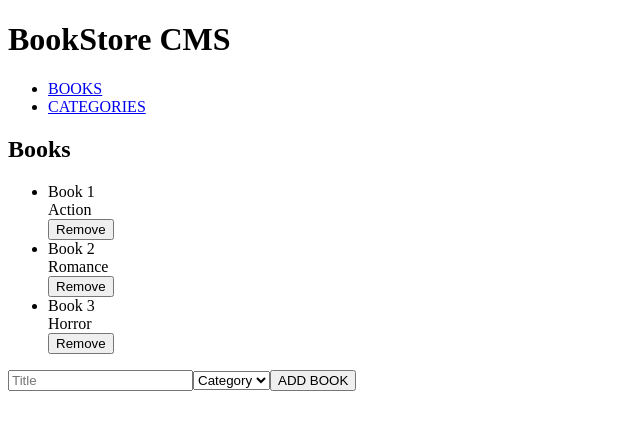
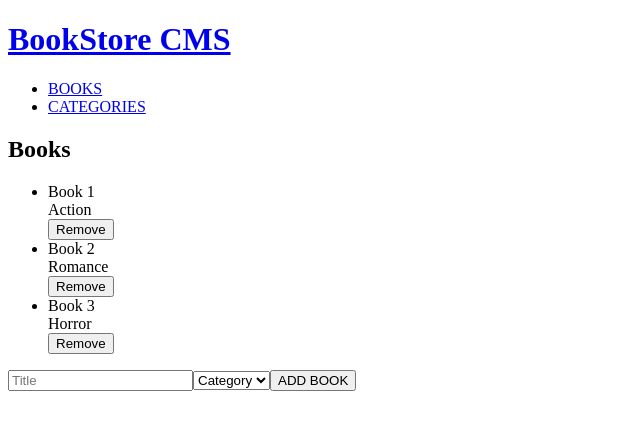
Before and after one commit to peter-akhigbe/book-store, a React (Create React App) app: page / in a window 1280 px wide. Shown: the top 430 px of the page, without its empty margins (0-640 px from the left). Built offline with nearby package versions, Linux system fonts and the light colour scheme.

Commit message:
Create Books component

```diff
--- a/package.json
+++ b/package.json
@@ -6,6 +6,7 @@
     "@testing-library/jest-dom": "^5.16.5",
     "@testing-library/react": "^13.4.0",
     "@testing-library/user-event": "^13.5.0",
+    "prop-types": "^15.8.1",
     "react": "^18.2.0",
     "react-dom": "^18.2.0",
     "react-router-dom": "^6.11.1",
--- a/src/App.js
+++ b/src/App.js
@@ -1,10 +1,12 @@
 import { BrowserRouter, Route, Routes } from 'react-router-dom';
 import Categories from './Pages/Categories';
 import Home from './Pages/Home';
+import Nav from './components/Nav';
 
 function App() {
   return (
     <BrowserRouter>
+      <Nav />
       <Routes>
         <Route path="/" element={<Home />} />
         <Route path="/categories" element={<Categories />} />
--- a/src/Pages/Home.jsx
+++ b/src/Pages/Home.jsx
@@ -1,12 +1,10 @@
-import Nav from '../components/Nav';
 import Form from '../components/Form';
-import List from '../components/List';
+import Books from '../components/Books';
 
 export default function Home() {
   return (
     <div>
-      <Nav />
-      <List />
+      <Books />
       <Form />
     </div>
   );
--- /dev/null
+++ b/src/components/Books.jsx
@@ -0,0 +1,14 @@
+import List from './List';
+
+export default function Books() {
+  const books = [
+    { id: 1, title: 'Book 1', category: 'Action' },
+    { id: 2, title: 'Book 2', category: 'Romance' },
+    { id: 3, title: 'Book 3', category: 'Horror' },
+  ];
+  return (
+    <div>
+      <List books={books} />
+    </div>
+  );
+}
--- a/src/components/List.jsx
+++ b/src/components/List.jsx
@@ -1,9 +1,6 @@
-export default function List() {
-  const books = [
-    { id: 1, title: 'Book 1', category: 'Action' },
-    { id: 2, title: 'Book 2', category: 'Romance' },
-    { id: 3, title: 'Book 3', category: 'Horror' },
-  ];
+import PropTypes from 'prop-types';
+
+export default function List({ books }) {
   return (
     <div>
       <h2>Books</h2>
@@ -19,3 +16,13 @@ export default function List() {
     </div>
   );
 }
+
+List.propTypes = {
+  books: PropTypes.arrayOf(
+    PropTypes.shape({
+      id: PropTypes.number.isRequired,
+      title: PropTypes.string.isRequired,
+      category: PropTypes.string.isRequired,
+    }),
+  ).isRequired,
+};
--- a/src/components/Nav.jsx
+++ b/src/components/Nav.jsx
@@ -3,7 +3,9 @@ import { Link } from 'react-router-dom';
 export default function Nav() {
   return (
     <div>
-      <h1>BookStore CMS</h1>
+      <h1>
+        <Link to="/">BookStore CMS</Link>
+      </h1>
       <ul>
         <li>
           <Link to="/">BOOKS</Link>
```
Also changed, not shown: 1 other file (tests, documents, lock files or other folders).
